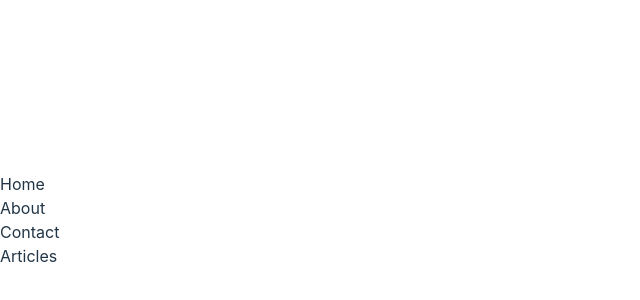
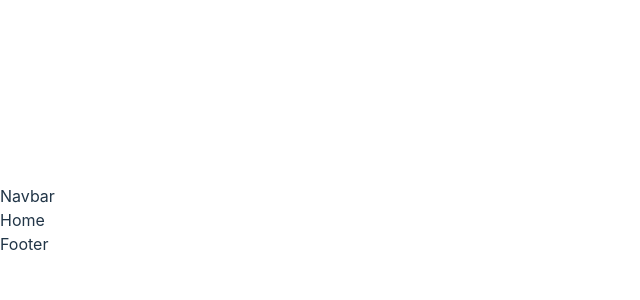
Before and after one commit to CamSanti16/aniblog, a React (Vite) app: page / in a window 1280 px wide. Shown: the part 180-480 px from the top of the page, without its empty margins (0-640 px from the left). Built offline with nearby package versions, Linux system fonts and the light colour scheme.

Commit message:
Add proper routing.

```diff
--- a/package.json
+++ b/package.json
@@ -11,7 +11,8 @@
   },
   "dependencies": {
     "react": "^18.2.0",
-    "react-dom": "^18.2.0"
+    "react-dom": "^18.2.0",
+    "react-router-dom": "^6.11.1"
   },
   "devDependencies": {
     "@types/react": "^18.0.28",
--- a/src/App.jsx
+++ b/src/App.jsx
@@ -1,3 +1,6 @@
+import { BrowserRouter as Router, Routes, Route } from 'react-router-dom'
+import Navbar from './components/Navbar'
+import Footer from './components/Footer'
 import Home from './pages/Home'
 import About from './pages/About'
 import Contact from './pages/Contact'
@@ -5,12 +8,16 @@ import Articles from './pages/Articles'
 
 function App() {
   return (
-    <>
-      <Home />
-      <About />
-      <Contact />
-      <Articles />
-    </>
+    <Router>
+      <Navbar />
+      <Routes>
+        <Route path='/' element={<Home />} />
+        <Route path='/about' element={<About />} />
+        <Route path='/contact' element={<Contact />} />
+        <Route path='/articles' element={<Articles />} />
+      </Routes>
+      <Footer />
+    </Router>
   )
 }
 
--- /dev/null
+++ b/src/components/Footer.jsx
@@ -0,0 +1,7 @@
+import React from 'react'
+
+const Footer = () => {
+  return <div>Footer</div>
+}
+
+export default Footer
--- /dev/null
+++ b/src/components/Navbar.jsx
@@ -0,0 +1,7 @@
+import React from 'react'
+
+const Navbar = () => {
+  return <div>Navbar</div>
+}
+
+export default Navbar
```
Also changed, not shown: 1 other file (tests, documents, lock files or other folders).
